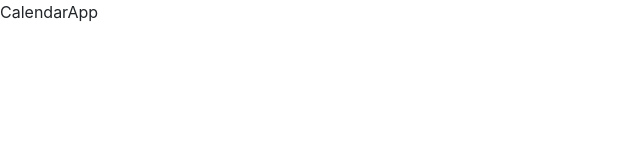
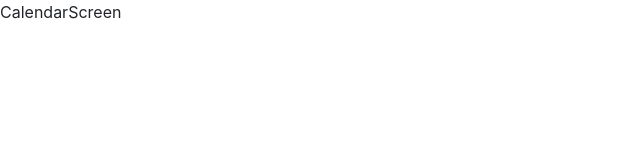
Before and after one commit to piterrr99/calendar-app-frontend, a React (Vite) app: page / in a window 1280 px wide. Shown: the top 160 px of the page, without its empty margins (0-640 px from the left). Built offline with nearby package versions, Linux system fonts and the light colour scheme.

Commit message:
AppRouterr.jsx created and basic features added

```diff
--- a/src/main.jsx
+++ b/src/main.jsx
@@ -1,10 +1,11 @@
 import React from 'react'
 import ReactDOM from 'react-dom/client'
 import { CalendarApp } from './CalendarApp'
+import { AppRouter } from './router/AppRouter'
 
 
 ReactDOM.createRoot(document.getElementById('root')).render(
-
-    <CalendarApp />
-
+	<AppRouter>
+    	<CalendarApp />
+    </AppRouter>
 )
--- /dev/null
+++ b/src/router/AppRouter.jsx
@@ -0,0 +1,23 @@
+import { BrowserRouter, Navigate, Route, Routes } from 'react-router-dom'
+import React from 'react'
+
+import { CalendarScreen } from '../views/CalendarScreen'
+import { LoginScreen } from '../views/LoginScreen'
+
+export const AppRouter = () => {
+  return (
+
+    <BrowserRouter>
+
+        <Routes>
+
+            <Route path='/' element={ <CalendarScreen /> } />
+            <Route path='/login' element={ <LoginScreen /> } />
+            <Route path='/*' element = { <Navigate to='/' /> } />
+
+        </Routes>
+
+    </BrowserRouter>
+
+  )
+}
--- a/src/views/CalendarScreen.jsx
+++ b/src/views/CalendarScreen.jsx
@@ -0,0 +1,7 @@
+import React from 'react'
+
+export const CalendarScreen = () => {
+  return (
+    <div>CalendarScreen</div>
+  )
+}
--- a/src/views/LoginScreen.jsx
+++ b/src/views/LoginScreen.jsx
@@ -0,0 +1,7 @@
+import React from 'react'
+
+export const LoginScreen = () => {
+  return (
+    <div>LoginScreen</div>
+  )
+}
```
